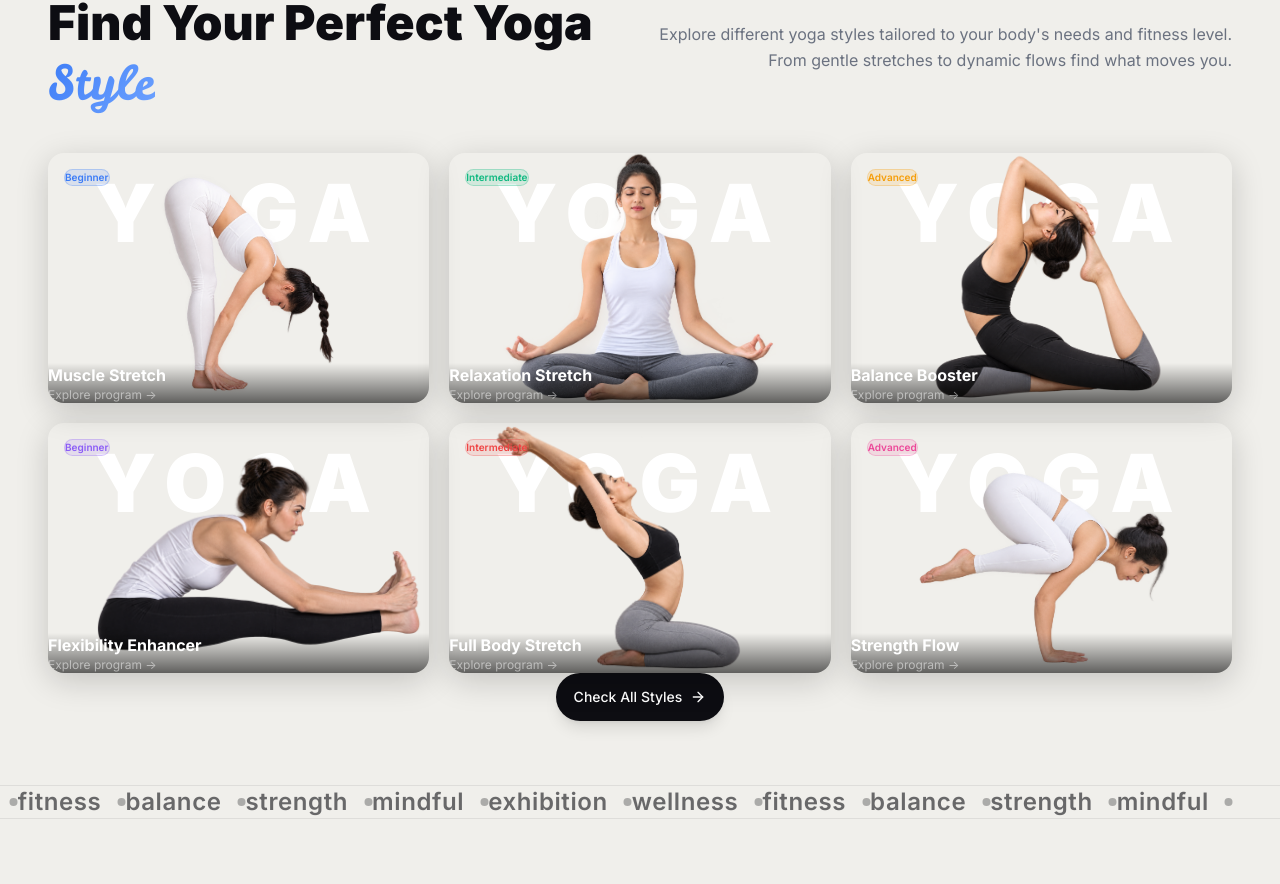
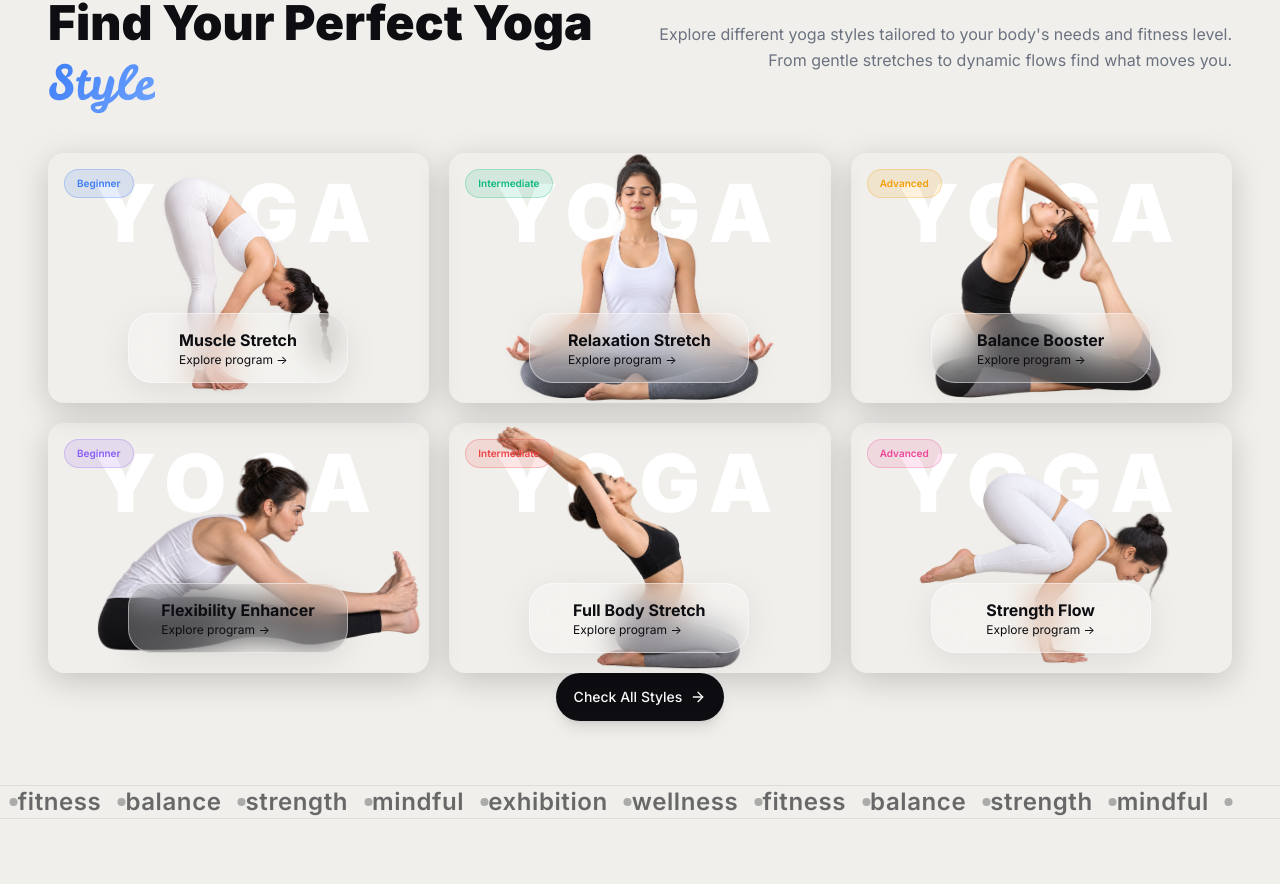
Before and after one commit to YGCodeScape/Y16-Fitness, a React (Vite) app: page / in a window 1280 px wide. Shown: the part 1966-2850 px from the top of the page. Built offline with nearby package versions, Linux system fonts and the light colour scheme.

Commit message:
yoga section

```diff
--- a/src/components/sections/YogaSection.jsx
+++ b/src/components/sections/YogaSection.jsx
@@ -89,7 +89,7 @@ export default function YogaSection() {
 
                 {/* Tag pill */}
                 <div
-                  className="absolute top-4 left-4 px-2.5 py-0.5 rounded-full text-[10px] font-semibold"
+                  className="sm-btn absolute top-4 left-4 rounded-full text-[10px] font-semibold"
                   style={{
                     background: `${CARD_ACCENTS[idx]}22`,
                     border: `1px solid ${CARD_ACCENTS[idx]}44`,
@@ -102,17 +102,16 @@ export default function YogaSection() {
 
                 {/* Content bottom */}
                 <div
-                  className="absolute bottom-0 left-0 right-0 p-5"
+                  className="absolute bottom-5 left-20 right-0 w-55 "
                   style={{
-                    background:
-                      'linear-gradient(0deg, rgba(0,0,0,0.6) 0%, transparent 100%)',
+                    background: 'transparent',
                     zIndex: 2,
                   }}
                 >
-                  <div className="flex items-center justify-between">
+                  <div className="rounded-3xl yoga-card-content glass flex items-center justify-center">
                     <div>
-                      <p className="text-white font-bold text-base">{style.title}</p>
-                      <p className="text-white/50 text-xs mt-0.5">Explore program →</p>
+                      <p className="font-bold text-base">{style.title}</p>
+                      <p className="text-white/50 text-xs">Explore program →</p>
                     </div>
                   </div>
                 </div>
--- a/src/data/content.js
+++ b/src/data/content.js
@@ -53,12 +53,12 @@ export const NUTRITION = {
 };
 
 export const YOGA_STYLES = [
-  { id: 1, title: 'Muscle Stretch', image: '/public/Muscle-Stretch-yoga.png ', tag: 'Beginner' },
-  { id: 2, title: 'Relaxation Stretch', image: '/public/relaxing-yoga.png', tag: 'Intermediate' },
-  { id: 3, title: 'Balance Booster', image: '/public/Balance-booster-yoga.png', tag: 'Advanced' },
-  { id: 4, title: 'Flexibility Enhancer', image: 'Flexibility-yoga.png', tag: 'Beginner' },
-  { id: 5, title: 'Full Body Stretch', image: '/public/backbend-posture-yoga.png', tag: 'Intermediate' },
-  { id: 6, title: 'Strength Flow', image: 'Strength-flow-yoga.png', tag: 'Advanced' },
+  { id: 1, title: 'Muscle Stretch', image: '/Muscle-Stretch-yoga.png ', tag: 'Beginner' },
+  { id: 2, title: 'Relaxation Stretch', image: '/relaxing-yoga.png', tag: 'Intermediate' },
+  { id: 3, title: 'Balance Booster', image: '/Balance-booster-yoga.png', tag: 'Advanced' },
+  { id: 4, title: 'Flexibility Enhancer', image: '/Flexibility-yoga.png', tag: 'Beginner' },
+  { id: 5, title: 'Full Body Stretch', image: '/backbend-posture-yoga.png', tag: 'Intermediate' },
+  { id: 6, title: 'Strength Flow', image: '/Strength-flow-yoga.png', tag: 'Advanced' },
 ];
 
 export const EVENTS = [
--- a/src/styles/index.css
+++ b/src/styles/index.css
@@ -184,3 +184,9 @@ body {
   margin-top: 20px;
   font-size: 80px;
 }
+.yoga-card-content {
+  padding: 14px 12px;
+}
+.yoga-card-content p {
+  color: #0D0D12;
+}
```
